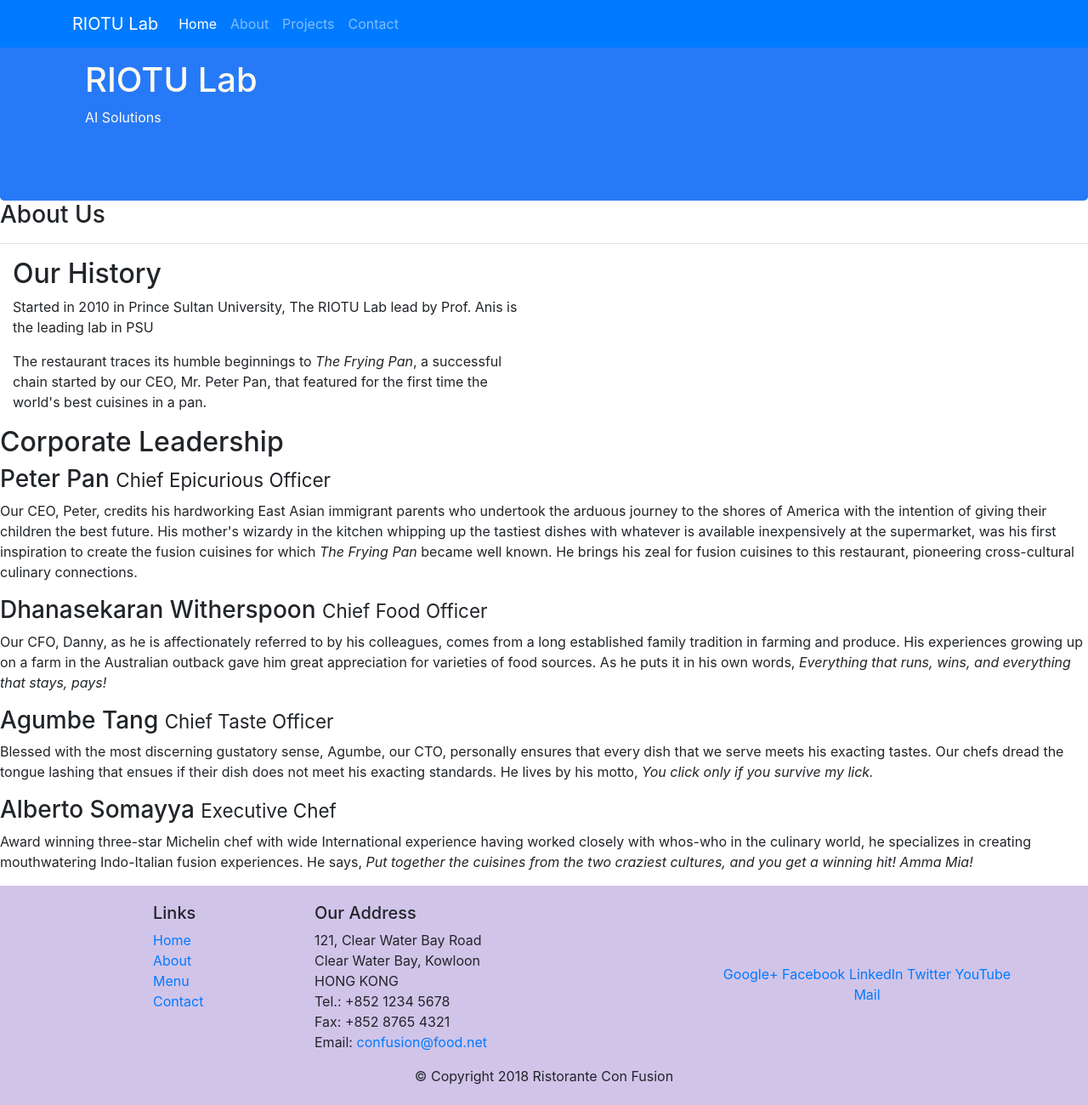
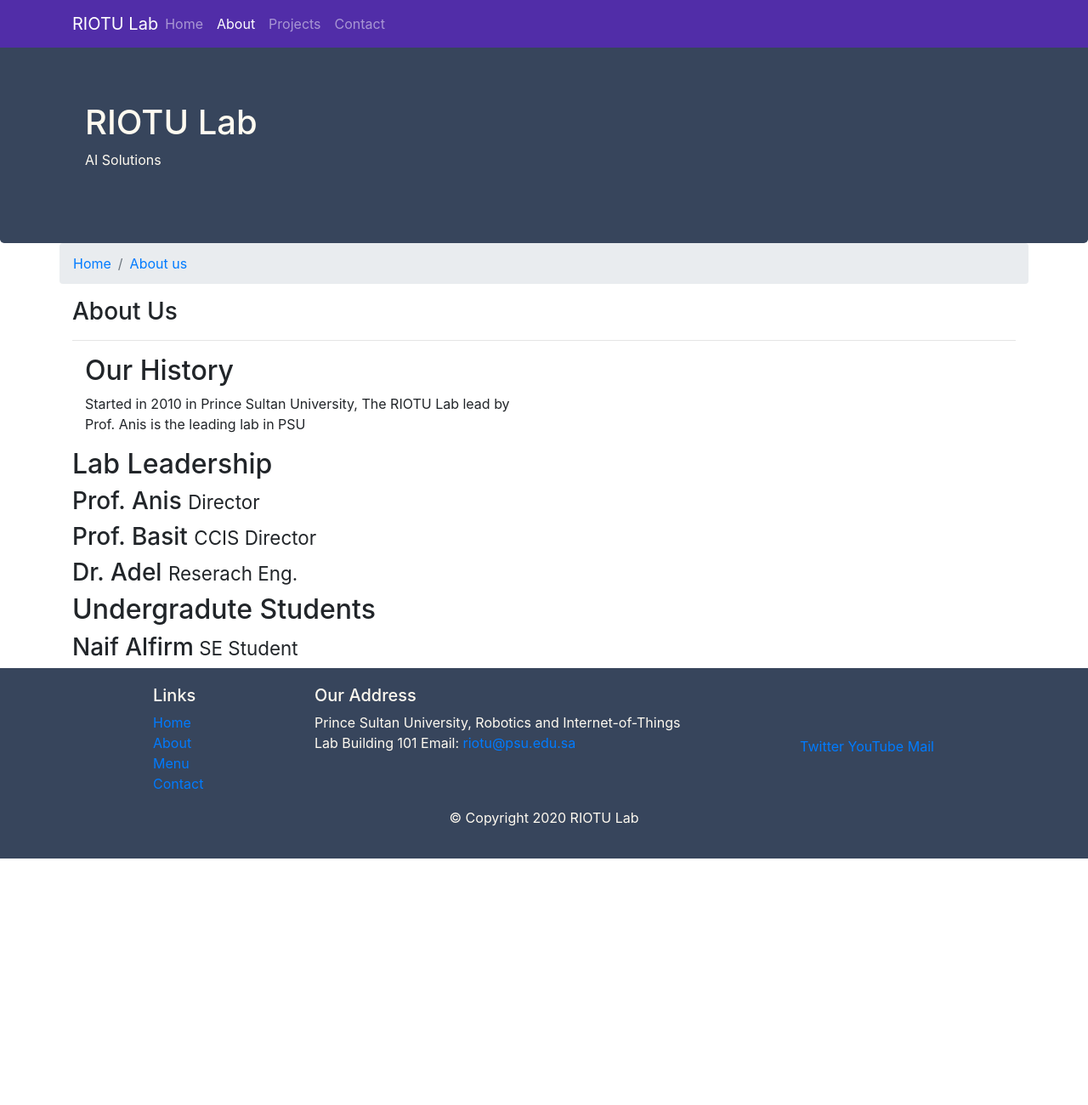
Before and after one commit to ACNaif/acnaif.f, a website: page aboutus.html in a window 1280 px wide. Shown: the whole page at 85% size. After the commit the page ends 1010 px from the top, so only its background shows below. Drawn offline with nearby package versions, Linux system fonts and the light colour scheme.

Commit message:
Initial commit

```diff
--- a/aboutus.html
+++ b/aboutus.html
@@ -16,15 +16,21 @@
 </head>
 
 <body>
-    <nav class="navbar navbar-dark navbar-expand-sm bg-primary fixed-top">
+    <nav class="navbar navbar-dark navbar-expand-sm fixed-top">
         <div class="container">
-            <a class="navbar-brand " href="./index.html">RIOTU Lab</a>
+            <button class="navbar-toggler" type="button" data-toggle="collapse" data-target="#Navbar">
+                <span class="navbar-toggler-icon"></span>
+
+            </button>
+            <a class="navbar-brand mr-auto" href="./index.html">RIOTU Lab</a>
+            <div class="collapse navbar-collapse" id="Navbar">
             <ul class="navbar-nav mr-auto">
-                <li class="nav-item active"><a class="nav-link" href="./index.html">Home</a></li>
-                <li class="nav-item"><a class="nav-link" href="./aboutus.html">About</a></li>
+                <li class="nav-item"><a class="nav-link" href="./index.html">Home</a></li>
+                <li class="nav-item active"><a class="nav-link" href="./aboutus.html">About</a></li>
                 <li class="nav-item"><a class="nav-link" href="#">Projects</a></li>
                 <li class="nav-item"><a class="nav-link" href="#">Contact</a></li>
             </ul>
+        </div>
         </div>
     </nav>
     <header class="jumbotron">
@@ -40,9 +46,14 @@
         </div>
     </header>
 
-    <div>
-        <div>
-            <div>
+    <div class= "container">
+        <div class="row">
+            <ol class="col-12 breadcrumb">
+                <li class="breadcrumb-item"><a href="./index.html">Home</a> </li>
+                <li class="breadcrumb-item active"><a href="./aboutus.html">About us</a> </li>
+            </ol>
+            </ol>
+            <div class="col-12">
                <h3>About Us</h3>
                <hr>
             </div>
@@ -52,7 +63,7 @@
             <div class="col-8 col-sm-6">
                 <h2>Our History</h2>
                 <p>Started in 2010 in Prince Sultan University, The RIOTU Lab lead by Prof. Anis is the leading lab in PSU</p>
-                <p>The restaurant traces its humble beginnings to <em>The Frying Pan</em>, a successful chain started by our CEO, Mr. Peter Pan, that featured for the first time the world's best cuisines in a pan.</p>
+                <p></p>
             </div>
             <div>
             </div>
@@ -61,15 +72,15 @@
 
         <div>
             <div>
-                <h2>Corporate Leadership</h2>
-                <h3>Peter Pan <small>Chief Epicurious Officer</small></h3>
-                <p .d-none .d-sm-block>Our CEO, Peter, credits his hardworking East Asian immigrant parents who undertook the arduous journey to the shores of America with the intention of giving their children the best future. His mother's wizardy in the kitchen whipping up the tastiest dishes with whatever is available inexpensively at the supermarket, was his first inspiration to create the fusion cuisines for which <em>The Frying Pan</em> became well known. He brings his zeal for fusion cuisines to this restaurant, pioneering cross-cultural culinary connections.</p>
-                <h3>Dhanasekaran Witherspoon <small>Chief Food Officer</small></h3>
-                <p .d-none .d-sm-block>Our CFO, Danny, as he is affectionately referred to by his colleagues, comes from a long established family tradition in farming and produce. His experiences growing up on a farm in the Australian outback gave him great appreciation for varieties of food sources. As he puts it in his own words, <em>Everything that runs, wins, and everything that stays, pays!</em></p>
-                <h3>Agumbe Tang <small>Chief Taste Officer</small></h3>
-                <p .d-none .d-sm-block>Blessed with the most discerning gustatory sense, Agumbe, our CTO, personally ensures that every dish that we serve meets his exacting tastes. Our chefs dread the tongue lashing that ensues if their dish does not meet his exacting standards. He lives by his motto, <em>You click only if you survive my lick.</em></p>
-                <h3>Alberto Somayya <small>Executive Chef</small></h3>
-                <p .d-none .d-sm-block>Award winning three-star Michelin chef with wide International experience having worked closely with whos-who in the culinary world, he specializes in creating mouthwatering Indo-Italian fusion experiences. He says, <em>Put together the cuisines from the two craziest cultures, and you get a winning hit! Amma Mia!</em></p>
+                <h2>Lab Leadership</h2>
+                <h3>Prof. Anis <small>Director</small></h3>
+
+                <h3>Prof. Basit <small>CCIS Director</small></h3>
+
+                <h3>Dr. Adel <small>Reserach Eng.</small></h3>
+
+                <h2>Undergradute Students</h2>
+                <h3>Naif Alfirm<small> SE Student</small></h3>
             </div>
        </div>
 
@@ -90,28 +101,26 @@
                 <div class="col-7 col-sm-5">
                     <h5>Our Address</h5>
                     <address>
-		              121, Clear Water Bay Road<br>
-		              Clear Water Bay, Kowloon<br>
-		              HONG KONG<br>
-		              Tel.: +852 1234 5678<br>
-		              Fax: +852 8765 4321<br>
-		              Email: <a href="mailto:confusion@food.net">confusion@food.net</a>
-		           </address>
+                        Prince Sultan University, Robotics and Internet-of-Things Lab
+                        Building 101
+
+                        Email: <a href="#">riotu@psu.edu.sa</a>
+                    </address>
                 </div>
-                <div class="col-12 col-sm-4 align-self-center">
+                <div class="col-12 col-sm-4 align-self-center ">
                     <div class="text-center">
-                        <a href="http://google.com/+">Google+</a>
-                        <a href="http://www.facebook.com/profile.php?id=">Facebook</a>
-                        <a href="http://www.linkedin.com/in/">LinkedIn</a>
-                        <a href="http://twitter.com/">Twitter</a>
+
+
+
+                        <a href="http://twitter.com/riotulab">Twitter</a>
                         <a href="http://youtube.com/">YouTube</a>
-                        <a href="mailto:">Mail</a>
+                        <a href="riotu@psu.edu.sa">Mail</a>
                     </div>
                 </div>
            </div>
            <div class="row justify-content-center">
                 <div class="col-auto">
-                    <p>© Copyright 2018 Ristorante Con Fusion</p>
+                    <p>© Copyright 2020 RIOTU Lab</p>
                 </div>
            </div>
         </div>
--- a/css/styles.css
+++ b/css/styles.css
@@ -11,14 +11,16 @@
 }
 
 .footer{
-    background-color: #D1C4E9;
+    background-color: rgb(55, 69, 92);
     margin:0px auto;
     padding: 20px 0px 20px 0px;
+    color: floralwhite;
 }
+
 .jumbotron{
 padding: 70px 30px 70px 30px;
 margin: 0px auto;
-background: rgb(39, 122, 247);
+background: rgb(55, 69, 92);
 color: floralwhite;
 }
 .address{
@@ -27,3 +29,12 @@
     color: #0f0f0f;
 
 }
+body{
+    padding:50px 0px 0px 0px;
+    z-index:0;
+
+
+}
+.navbar-dark {
+    background-color: #512DA8;
+}
```
Also changed, not shown: index.html (+19 -19 lines).
